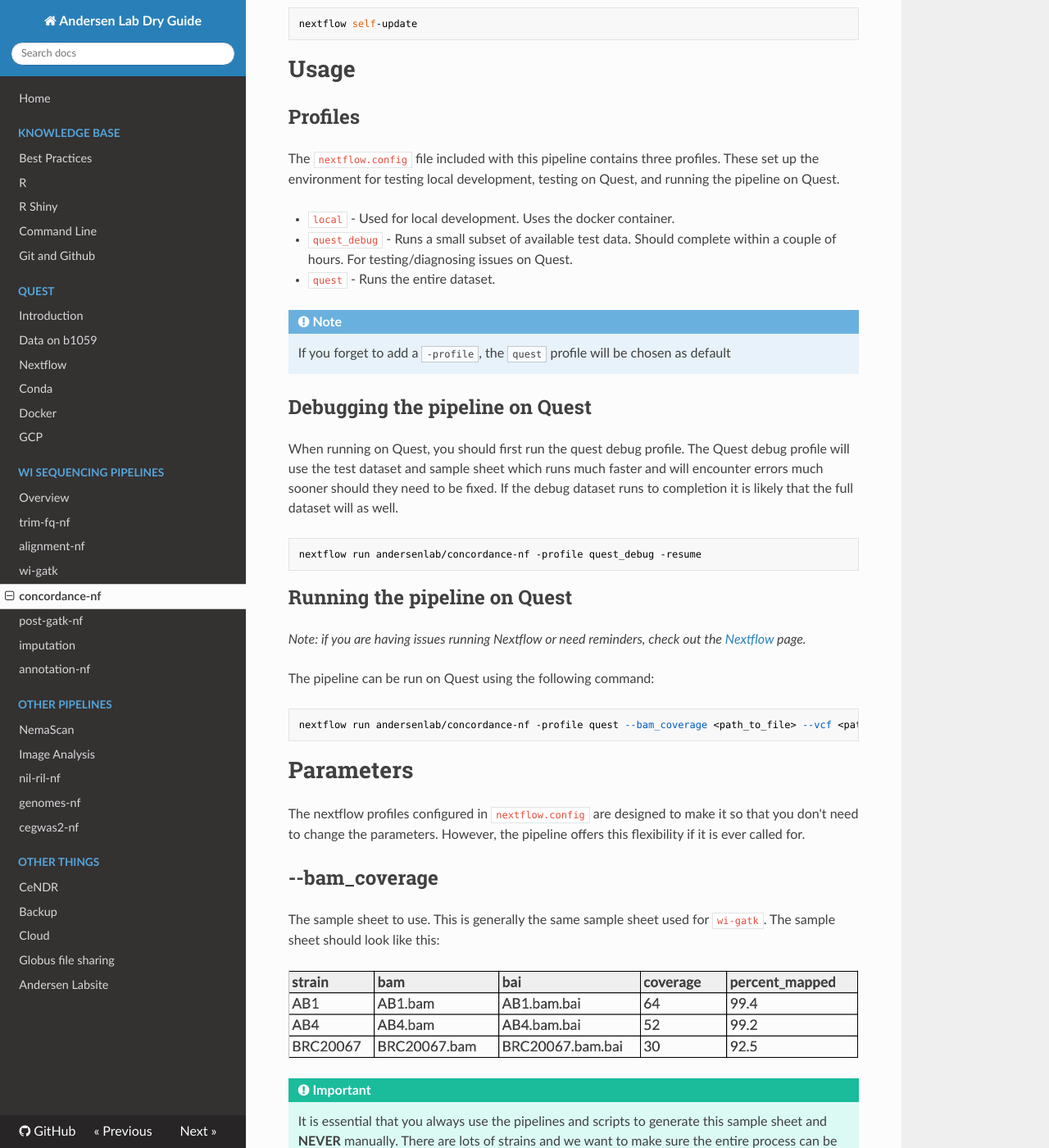
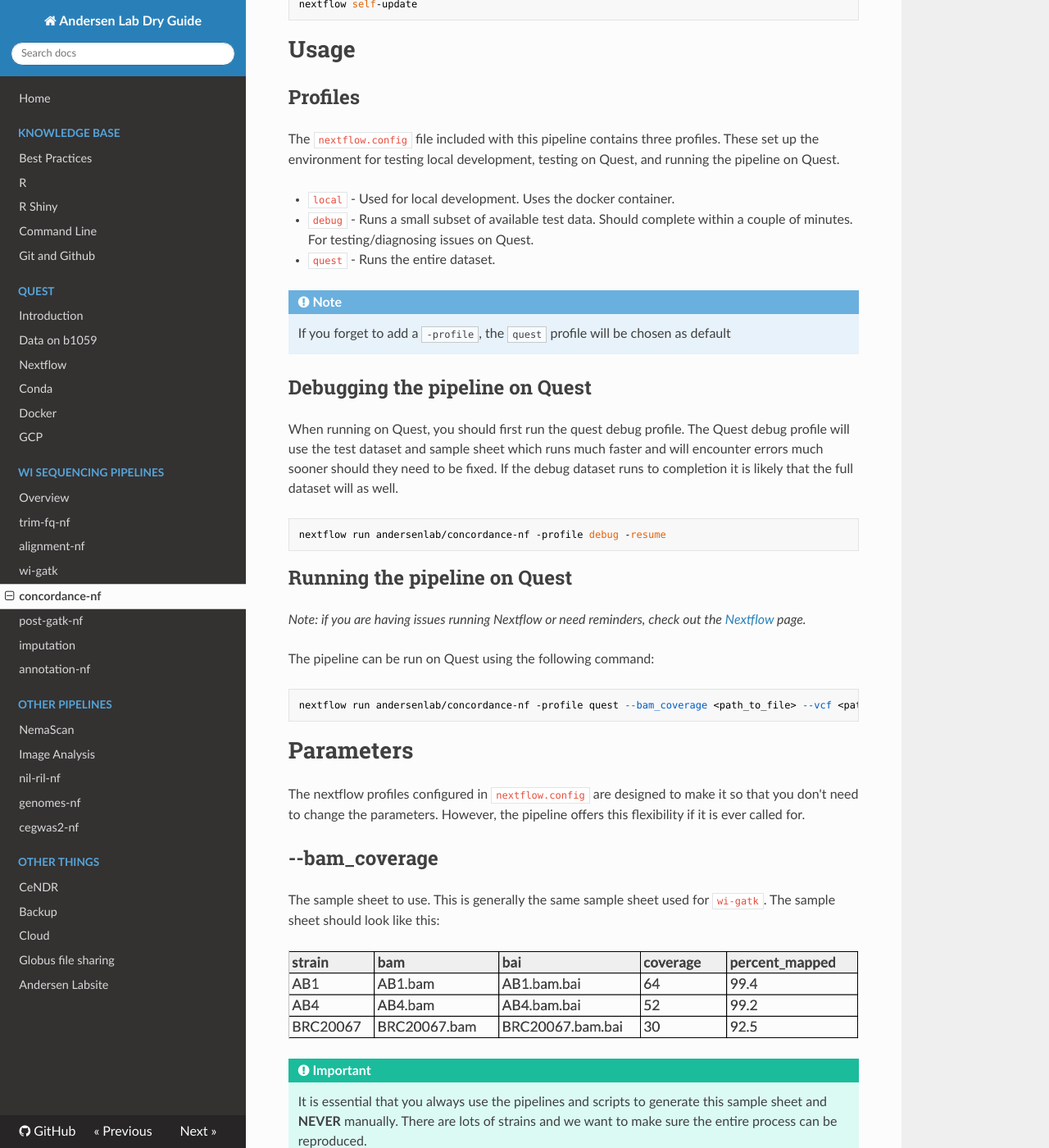
Before and after one commit to AndersenLab/dry-guide, an MkDocs documentation site: the page built from docs/pipeline-concordance.md, in a window 1280 px wide and 1400 px high, scrolled down 2148 px. Shown: the whole window at 82% size. Built offline with MkDocs 1.6.1, drawn with Linux system fonts in a browser that asks for light colours; nearby versions of some CDN libraries; some of the changed text lies outside the part shown.

````diff
--- a/docs/pipeline-concordance.md
+++ b/docs/pipeline-concordance.md
@@ -57,7 +57,7 @@ nextflow self-update
 The `nextflow.config` file included with this pipeline contains three profiles. These set up the environment for testing local development, testing on Quest, and running the pipeline on Quest.
 
 * `local` - Used for local development. Uses the docker container.
-* `quest_debug` - Runs a small subset of available test data. Should complete within a couple of hours. For testing/diagnosing issues on Quest.
+* `debug` - Runs a small subset of available test data. Should complete within a couple of minutes. For testing/diagnosing issues on Quest.
 * `quest` - Runs the entire dataset.
 
 !!! Note
@@ -68,7 +68,7 @@ The `nextflow.config` file included with this pipeline contains three profiles.
 When running on Quest, you should first run the quest debug profile. The Quest debug profile will use the test dataset and sample sheet which runs much faster and will encounter errors much sooner should they need to be fixed. If the debug dataset runs to completion it is likely that the full dataset will as well.
 
 ```
-nextflow run andersenlab/concordance-nf -profile quest_debug -resume
+nextflow run andersenlab/concordance-nf -profile debug -resume
 ```
 
 ## Running the pipeline on Quest
````
Also changed, not shown: other parts of docs/pipeline-concordance.md (+1 -5 lines), docs/pipeline-wiGATK.md (+2 -2 lines).
